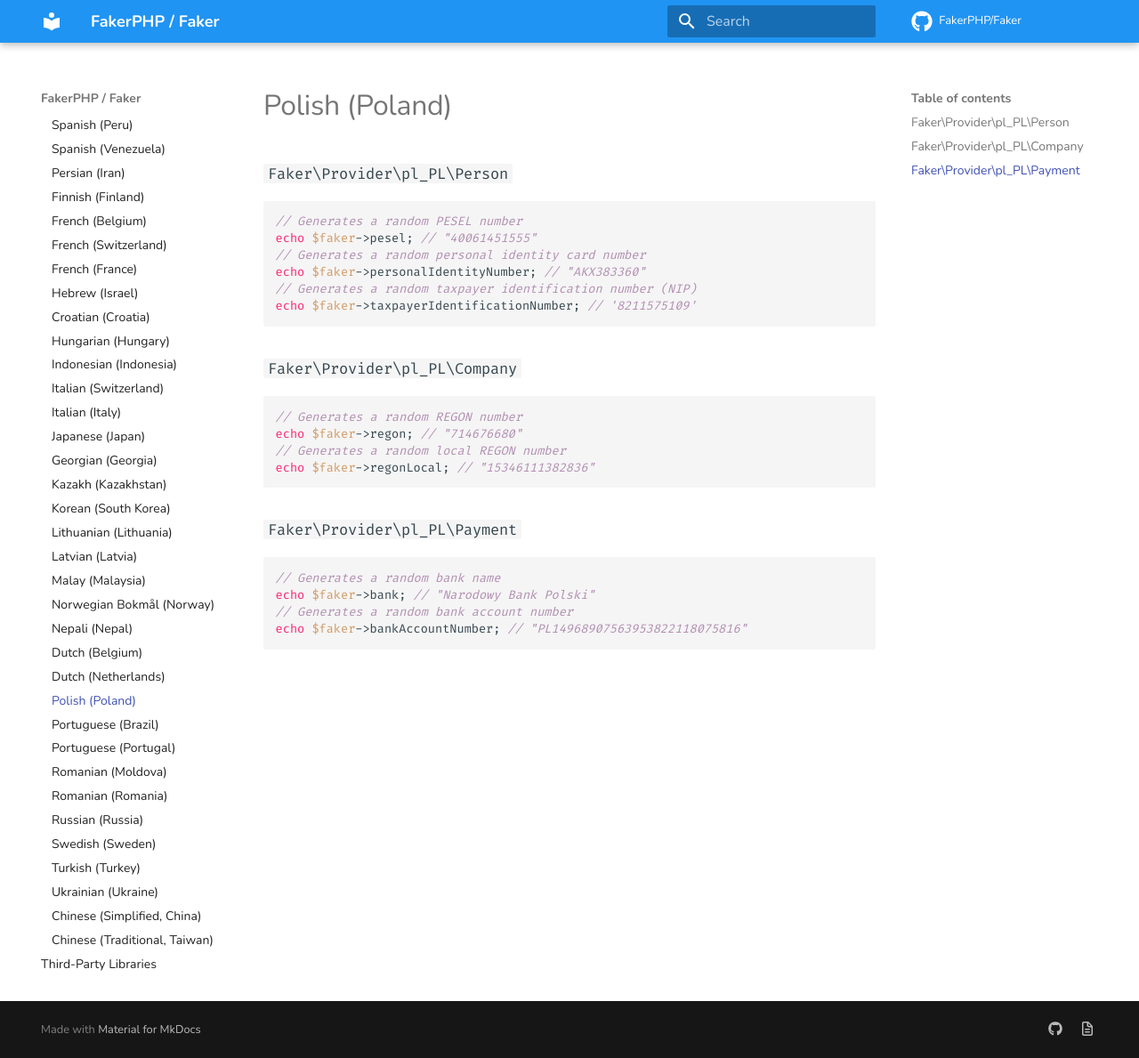
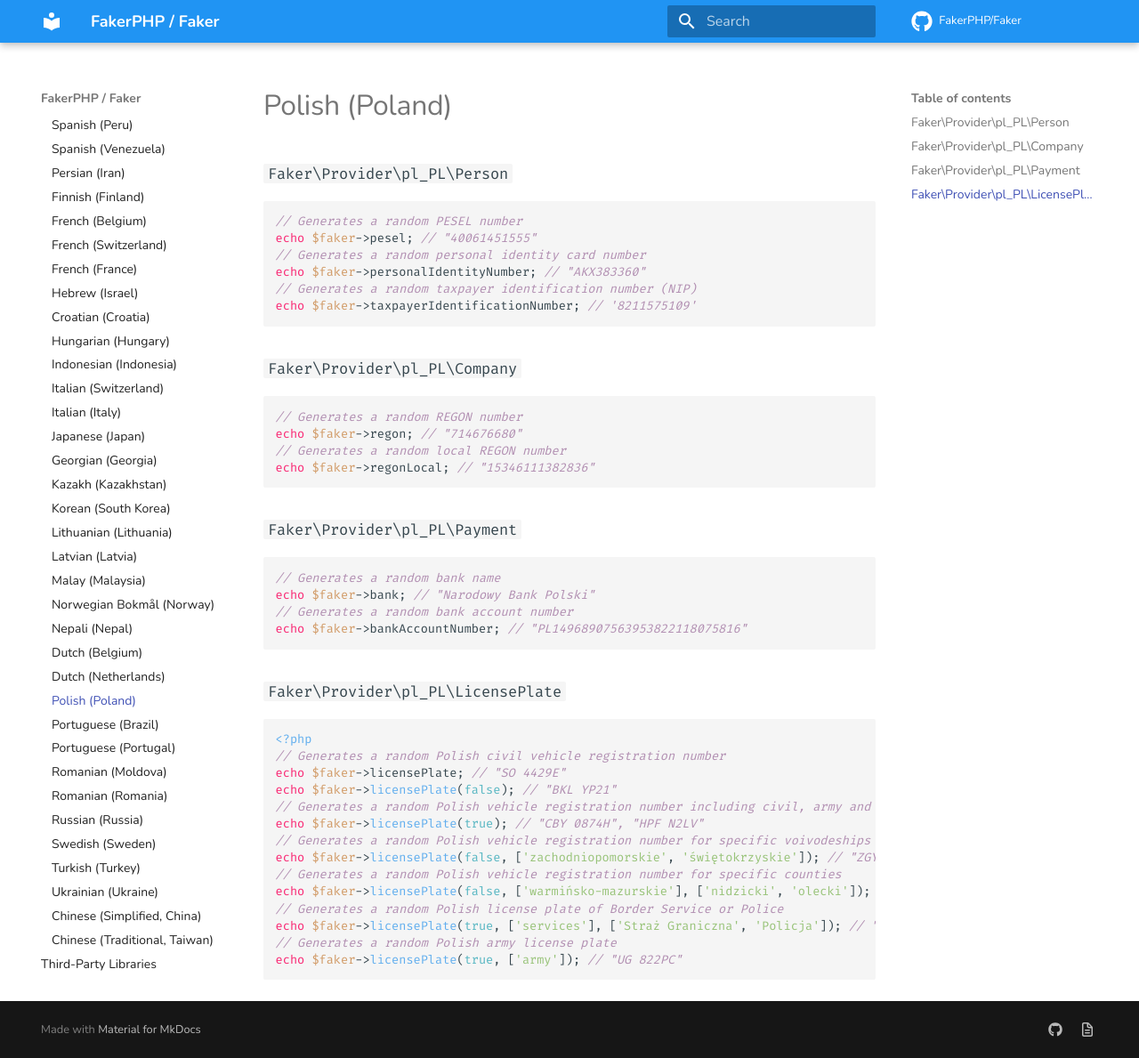
Before and after one commit to FakerPHP/fakerphp.github.io, an MkDocs documentation site: the page built from docs/locales/pl_PL.md, in a window 1280 px wide and 1189 px high. Shown: the whole window at 89% size. Built offline with MkDocs 1.6.1 and Material for MkDocs 9.7.7, drawn with Linux system fonts in a browser that asks for light colours; nearby versions of some CDN libraries; comment, search, counter and statistics services are not loaded.

Commit message:
added Polish license plates

````diff
--- a/docs/locales/pl_PL.md
+++ b/docs/locales/pl_PL.md
@@ -28,3 +28,21 @@ echo $faker->bank; // "Narodowy Bank Polski"
 // Generates a random bank account number
 echo $faker->bankAccountNumber; // "PL14968907563953822118075816"
 ```
+
+### `Faker\Provider\pl_PL\LicensePlate`
+```php
+<?php
+// Generates a random Polish civil vehicle registration number
+echo $faker->licensePlate; // "SO 4429E"
+echo $faker->licensePlate(false); // "BKL YP21"
+// Generates a random Polish vehicle registration number including civil, army and services plates
+echo $faker->licensePlate(true); // "CBY 0874H", "HPF N2LV"
+// Generates a random Polish vehicle registration number for specific voivodeships
+echo $faker->licensePlate(false, ['zachodniopomorskie', 'świętokrzyskie']); // "ZGY 35807"
+// Generates a random Polish vehicle registration number for specific counties
+echo $faker->licensePlate(false, ['warmińsko-mazurskie'], ['nidzicki', 'olecki']); // "NOE 35807"
+// Generates a random Polish license plate of Border Service or Police
+echo $faker->licensePlate(true, ['services'], ['Straż Graniczna', 'Policja']); // "UG 822PC"
+// Generates a random Polish army license plate
+echo $faker->licensePlate(true, ['army']); // "UG 822PC"
+```
````
